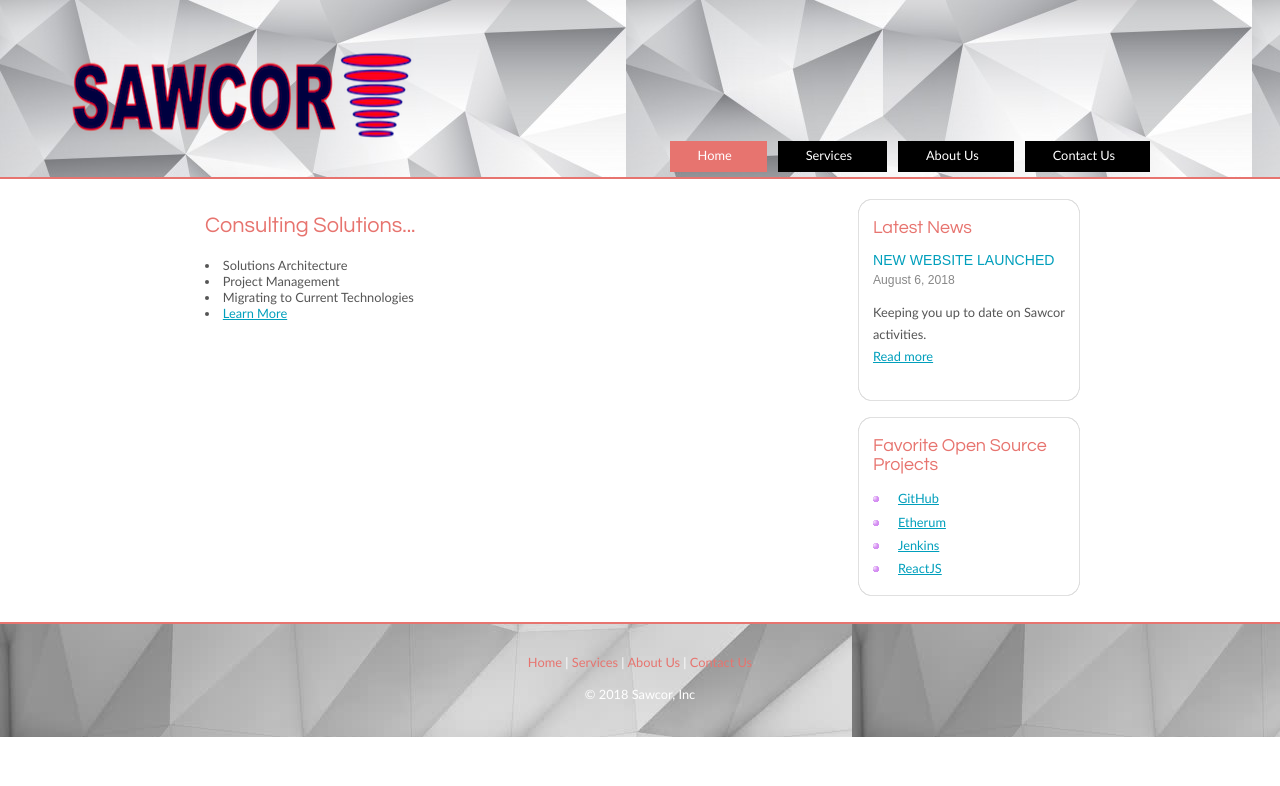
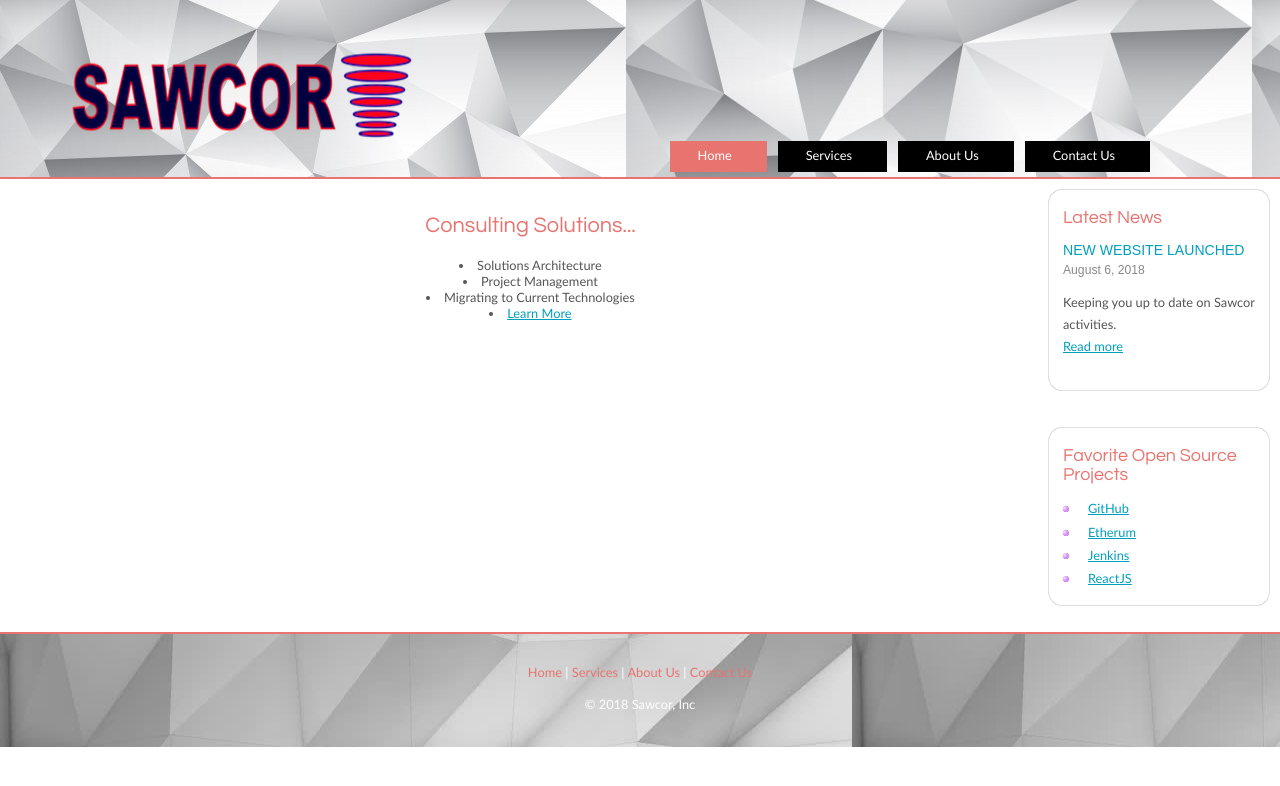
Before and after one commit to bttruckee/SawcorWebsite, a plain HTML site: page index.html in a window 1280 px wide. Drawn offline with Linux system fonts and the light colour scheme.

Commit message:
Fixxed Home, Services and About Us page. Got rid of White, still need to fix Contact Us and Menu.

```diff
--- a/index.html
+++ b/index.html
@@ -59,7 +59,7 @@
           <div class="sidebar_base"></div>
         </div>
       </div>
-      <div id="content">
+      <div id="content_2">
         <!-- insert the page content here -->
         <h1>Consulting Solutions...</h1>
         <li>Solutions Architecture</li>
--- a/style/style.css
+++ b/style/style.css
@@ -191,13 +191,13 @@ ul#menu li a:hover
   background: #E7746F;}
 
 #site_content
-{ width: 880px;
+{ width: 100%;
   overflow: hidden;
-  margin: 20px auto 0 auto;
-  padding: 0 0 10px 0;}
+}
 
 #sidebar_container
 { float: right;
+  padding-left:15px;
   width: 224px;}
 
 .sidebar_top
@@ -213,7 +213,10 @@ ul#menu li a:hover
 .sidebar
 { float: right;
   width: 222px;
-  padding: 0;
+  padding-top: 10px;
+  padding-bottom: 10px;
+  padding-right: 10px;
+  padding-left: 10px;
   margin: 0 0 16px 0;}
 
 .sidebar_item
@@ -242,6 +245,13 @@ ul#menu li a:hover
   margin: 0 0 0 0;
   padding: 0 0 4px 25px;
   line-height: 1.5em;}
+
+#content_2
+{ text-align: center;
+  width: 100%;
+  padding: 20px 20px 20px 20px;
+  float: center;}
+
 
 #footer
 { width: 100%;
```
Also changed, not shown: aboutUs.html (+1 -1 lines), contact.html (+1 -1 lines), services.html (+1 -1 lines).
